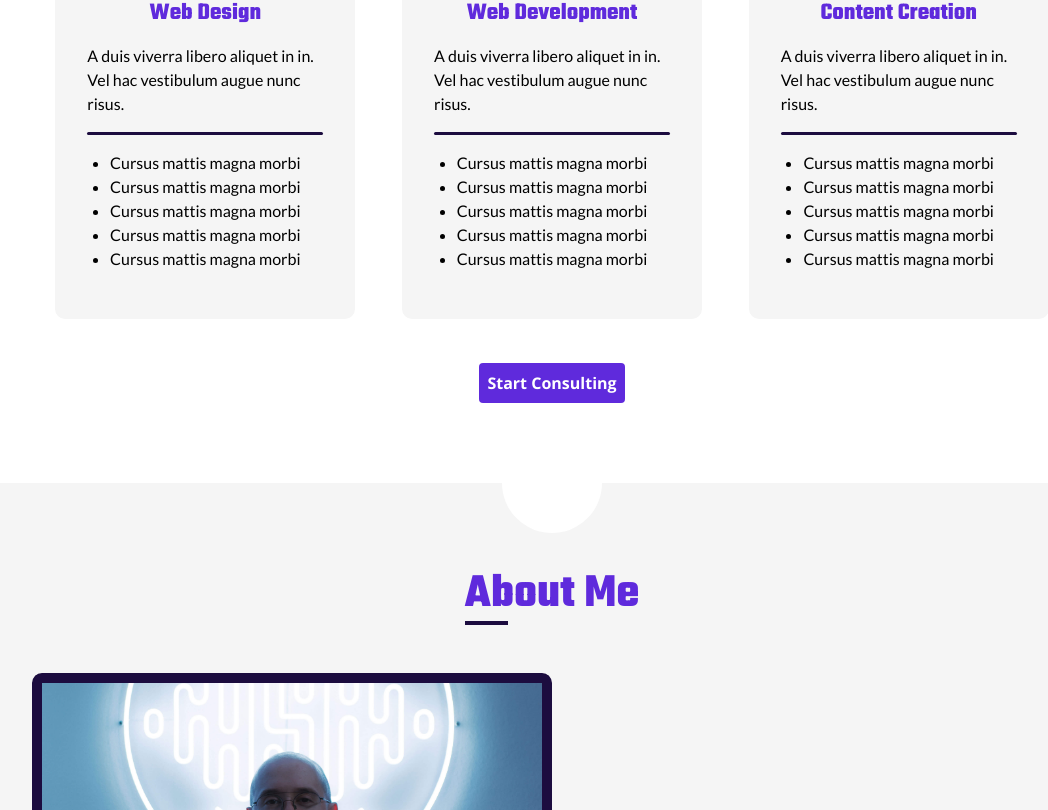
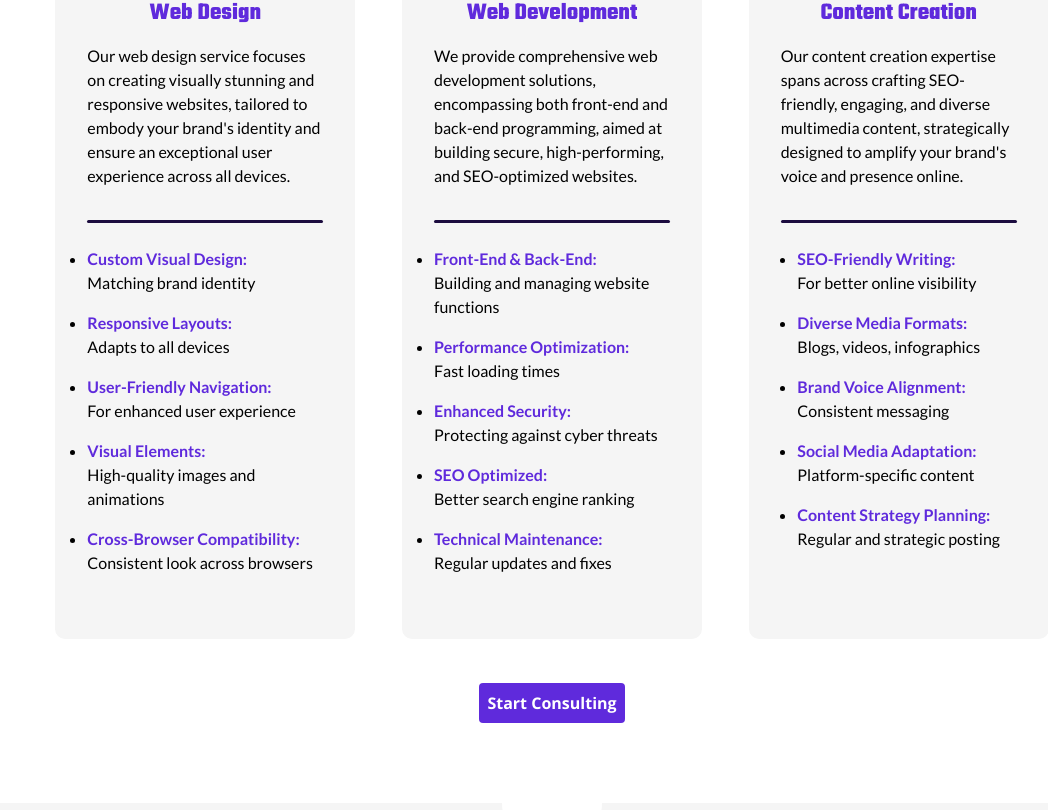
Before and after one commit to LouisAlemar/louisalemar-nextjs, a Next.js app: page / in a window 1280 px wide. Shown: the part 850-1660 px from the top of the page, without its empty margins (88-1136 px from the left). Built offline with nearby package versions, Linux system fonts and the light colour scheme.

Commit message:
update button component functionality

```diff
--- a/src/app/data/data.json
+++ b/src/app/data/data.json
@@ -5,37 +5,37 @@
       {
         "serviceId": 1,
         "name": "Web Design",
-        "description": "A duis viverra libero aliquet in in. Vel hac vestibulum augue nunc risus.",
+        "description": "Our web design service focuses on creating visually stunning and responsive websites, tailored to embody your brand's identity and ensure an exceptional user experience across all devices.",
         "keyFeatures": [
-          "Cursus mattis magna morbi",
-          "Cursus mattis magna morbi",
-          "Cursus mattis magna morbi",
-          "Cursus mattis magna morbi",
-          "Cursus mattis magna morbi"
+          "<strong>Custom Visual Design:</strong><br /> Matching brand identity",
+          "<strong>Responsive Layouts:</strong><br /> Adapts to all devices",
+          "<strong>User-Friendly Navigation:</strong><br /> For enhanced user experience",
+          "<strong>Visual Elements:</strong><br /> High-quality images and animations",
+          "<strong>Cross-Browser Compatibility:</strong><br /> Consistent look across browsers"
         ]
       },
       {
         "serviceId": 2,
         "name": "Web Development",
-        "description": "A duis viverra libero aliquet in in. Vel hac vestibulum augue nunc risus.",
+        "description": "We provide comprehensive web development solutions, encompassing both front-end and back-end programming, aimed at building secure, high-performing, and SEO-optimized websites.",
         "keyFeatures": [
-          "Cursus mattis magna morbi",
-          "Cursus mattis magna morbi",
-          "Cursus mattis magna morbi",
-          "Cursus mattis magna morbi",
-          "Cursus mattis magna morbi"
+          "<strong>Front-End & Back-End:</strong><br /> Building and managing website functions",
+          "<strong>Performance Optimization:</strong><br /> Fast loading times",
+          "<strong>Enhanced Security:</strong><br /> Protecting against cyber threats",
+          "<strong>SEO Optimized:</strong><br /> Better search engine ranking",
+          "<strong>Technical Maintenance:</strong><br /> Regular updates and fixes"
         ]
       },
       {
         "serviceId": 3,
         "name": "Content Creation",
-        "description": "A duis viverra libero aliquet in in. Vel hac vestibulum augue nunc risus.",
+        "description": "Our content creation expertise spans across crafting SEO-friendly, engaging, and diverse multimedia content, strategically designed to amplify your brand's voice and presence online.",
         "keyFeatures": [
-          "Cursus mattis magna morbi",
-          "Cursus mattis magna morbi",
-          "Cursus mattis magna morbi",
-          "Cursus mattis magna morbi",
-          "Cursus mattis magna morbi"
+          "<strong>SEO-Friendly Writing:</strong><br /> For better online visibility",
+          "<strong>Diverse Media Formats:</strong><br /> Blogs, videos, infographics",
+          "<strong>Brand Voice Alignment:</strong><br /> Consistent messaging",
+          "<strong>Social Media Adaptation:</strong><br /> Platform-specific content",
+          "<strong>Content Strategy Planning:</strong><br /> Regular and strategic posting"
         ]
       }
     ],
--- a/src/components/about-section.tsx
+++ b/src/components/about-section.tsx
@@ -6,7 +6,7 @@ import styles from '../styles/components/About.module.scss'
 
 const About = () => {
   return (
-    <section className={styles['about-section']}>
+    <section id="about" className={styles['about-section']}>
       <Circle color="white" topPosition={"4rem"} />
       <div className="container">
         <div className={styles['about-header']}>
@@ -23,7 +23,7 @@ const About = () => {
             />
           </div>
           <div className={styles['about-text']}>
-            <p>Eu viverra integer dolor feugiat. In phasellus dictum cursus non. Non nibh quam a fermentum interdum. Non sed quisque magna in. Feugiat velit morbi porttitor sit enim ipsum accumsan vel felis. Volutpat et varius magnis in. Massa amet nisi vulputate nunc maecenas auctor in etiam. Nec sagittis faucibus facilisi velit vel. Aliquam sed vitae molestie velit ac enim tempor aliquam turpis. Leo ornare tellus sagittis sed at sodales tempor. Et tincidunt semper diam est viverra. Risus enim faucibus adipiscing odio at orci tellus sodales eu. Sed egestas pulvinar pretium commodo arcu in posuere quis. Pulvinar enim semper eu enim. Pulvinar risus at integer egestas elementum.</p>
+            <p>I am Louis Alemar, a highly skilled Front-End Developer with a robust portfolio in web development. My expertise lies in a broad spectrum of web development technologies, with a particular focus on front-end frameworks like React, Redux, and Next.js, alongside back-end development skills in Node.js, Express, and Sequelize. Throughout my career at renowned companies such as Launch Interactive, Trusted Media Brands, Access Intelligence, and The Berman Group, I have honed my abilities in creating engaging website features, developing custom WordPress plugins for enhanced site functionality, and leading major development projects. My collaborative efforts with design and backend teams have been instrumental in transforming intricate web designs into efficient React user interfaces. My dedication to crafting compelling user experiences and my comprehensive approach to web development are the hallmarks of my professional journey.</p>
           </div>
         </div>
       </div>
--- a/src/components/header.tsx
+++ b/src/components/header.tsx
@@ -1,7 +1,5 @@
 import Image from 'next/image'
-
 import Button from './ui/button'
-
 import HeaderImg from '../images/header-image.jpg'
 
 import styles from '../styles/components/Header.module.scss'
@@ -15,7 +13,7 @@ const Header = () => {
           <h1 className={styles['white-text']}>Louis Alemar</h1>
           <h3 className={styles['white-text']}>Front-End Developer</h3>
           <div className={styles['header-cta']}>
-            <Button isPrimary={false}>Start Consulting</Button>
+            <Button href="mailto:louisalemar@gmail.com?subject=Requesting%20more%20information%20about%20your%20services!" isPrimary={false}>Start Consulting</Button>
             <div className="freelance">
               <span className={styles['green-circle']}></span>
               <span className={styles['white-text']}>Available for freelance</span>
--- a/src/components/services/service-item.tsx
+++ b/src/components/services/service-item.tsx
@@ -19,7 +19,7 @@ const ServiceItem: React.FC<ServiceItemProps> = ({ name, description, keyFeature
       <p>{description}</p>
       <hr />
       <ul>
-        {keyFeatures.map((feature, index) => <li key={index}>{feature}</li>)}
+        {keyFeatures.map((feature, index) => <li key={index} dangerouslySetInnerHTML={{ __html: feature }} />)}
       </ul>
     </div>
   )
--- a/src/components/services/services-section.tsx
+++ b/src/components/services/services-section.tsx
@@ -13,7 +13,7 @@ const ServicesSection = () => {
   const error = useSelector((state: RootState) => state.data.error);
 
   return (
-    <section className={styles['services-section']}>
+    <section id="services" className={styles['services-section']}>
       <Circle color='purple' topPosition='-5rem' />
       <div className="container">
         <div className={styles['services-header']}>
@@ -26,7 +26,7 @@ const ServicesSection = () => {
             return <ServiceItem key={service.serviceId} name={service.name} description={service.description} keyFeatures={service.keyFeatures} />
           })}
         </div>
-        <Button>Start Consulting</Button>
+        <Button href="mailto:louisalemar@gmail.com?subject=Requesting%20more%20information%20about%20your%20services!">Start Consulting</Button>
       </div>
     </section>
   )
--- a/src/components/testimonials/testimonials-section.tsx
+++ b/src/components/testimonials/testimonials-section.tsx
@@ -11,13 +11,13 @@ const TestimonialsSection = () => {
   const error = useSelector((state: RootState) => state.data.error);
 
   return (
-    <section className={styles['testimonials-section']}>
+    <section id="testimonials" className={styles['testimonials-section']}>
       <Circle color='purple' topPosition='0rem' />
       <div className="container">
         <div className={styles['testimonials-header']}>
           <h2>Testimonials</h2>
         </div>
-        <p className={styles['section-description']}>Eu viverra integer dolor feugiat. In phasellus dictum cursus non. Non nibh quam a fermentum interdum. Non sed quisque magna in.</p>
+        <p className={styles['section-description']}>Discover what others are saying: Browse through genuine testimonials from clients and colleagues who have experienced the quality and impact of my work.</p>
         <div className={`grid grid-cols-1 ${styles['testimonial-listing']}`}>
           {loading && <p>Loading...</p>}
           {error && <p>Error!</p>}
--- a/src/components/ui/button.tsx
+++ b/src/components/ui/button.tsx
@@ -2,14 +2,16 @@ import styles from '../../styles/components/ui/Button.module.scss';
 
 interface ButtonProps {
   children: any;
+  href?: string;
   isPrimary?: boolean;
   clickFunc?: () => void;
   isMobileMenuToggler?: boolean;
   isDownloadCv?: boolean;
+  download?: boolean;
   className?: string
 }
 
-const Button: React.FC<ButtonProps> = ({ children, isPrimary = true, clickFunc, isMobileMenuToggler = false, isDownloadCv = false, className }) => {
+const Button: React.FC<ButtonProps> = ({ children, href, isPrimary = true, clickFunc, isMobileMenuToggler = false, isDownloadCv = false, download = false, className }) => {
   const buttonClass = `
     ${isPrimary ? styles['btn-primary'] : styles['btn-secondary']}
     ${isMobileMenuToggler ? styles['btn-mobile-menu-toggler'] : ''}
@@ -18,7 +20,23 @@ const Button: React.FC<ButtonProps> = ({ children, isPrimary = true, clickFunc,
   `;
 
   return (
-    <button className={buttonClass} onClick={clickFunc}>{children}</button>
+    <button className={buttonClass} onClick={clickFunc}>
+      {download && href &&
+        <a href={href} target='_blank' download>
+          {children}
+        </a>
+      }
+      {!download && href &&
+        <a href={href} target='_blank'>
+          {children}
+        </a>
+      }
+      {!href &&
+        <>
+          {children}
+        </>
+      }
+    </button>
   )
 }
 
--- a/src/components/work/project-item.tsx
+++ b/src/components/work/project-item.tsx
@@ -28,7 +28,7 @@ const ProjectItem: React.FC<ProjectItemProps> = ({ name, description, logo, bgIm
       <div className={styles['project-item-text']}>
         <h4>{name}</h4>
         <p>{description}</p>
-        <Button isPrimary={false}>View Project</Button>
+        <Button href={url} isPrimary={false}>View Project</Button>
       </div>
     </div>
   )
--- a/src/components/work/work-section.tsx
+++ b/src/components/work/work-section.tsx
@@ -12,13 +12,13 @@ const WorkSection = () => {
   const error = useSelector((state: RootState) => state.data.error);
 
   return (
-    <section className={styles['work-section']}>
+    <section id="work" className={styles['work-section']}>
       <Circle color="gray" topPosition={"-5rem"} />
       <div className="container">
         <div className={styles['work-header']}>
           <h2>My Work</h2>
         </div>
-        <p>Eu viverra integer dolor feugiat. In phasellus dictum cursus non. Non nibh quam a fermentum interdum. Non sed quisque magna in.</p>
+        <p>Welcome to my digital portfolio, a showcase of innovative web development projects that blend creativity and technical expertise.</p>
         <div className={`grid grid-cols-1 lg:grid-cols-3 gap-7 ${styles['project-listing-container']}`}>
           {loading && <p>Loading...</p>}
           {error && <p>Error!</p>}
@@ -26,7 +26,7 @@ const WorkSection = () => {
             return <ProjectItem key={project.projectId} {...project} />
           })}
         </div>
-        <Button isPrimary={false}>Start Consulting</Button>
+        <Button href="mailto:louisalemar@gmail.com?subject=Requesting%20more%20information%20about%20your%20services!" isPrimary={false}>Start Consulting</Button>
       </div>
     </section>
   )
--- a/src/styles/components/services/ServiceItem.module.scss
+++ b/src/styles/components/services/ServiceItem.module.scss
@@ -23,10 +23,22 @@
     background-color: $purple-dark;
     border-radius: 0.5rem;
     border: 0;
-    margin-bottom: 1.6rem;
+    margin-bottom: 2.4rem;
   }
 
   ul {
     list-style-type: disc;
+
+    li {
+      margin-bottom: 1.6rem;
+    }
+  }
+
+  p {
+    margin-bottom: 3.2rem;
+  }
+
+  strong {
+    color: $purple-primary;
   }
 }
```
Also changed, not shown: src/components/contact.tsx (+13 -5 lines), src/components/nav.tsx (+13 -13 lines), 1 other file (tests, documents, lock files or other folders).
